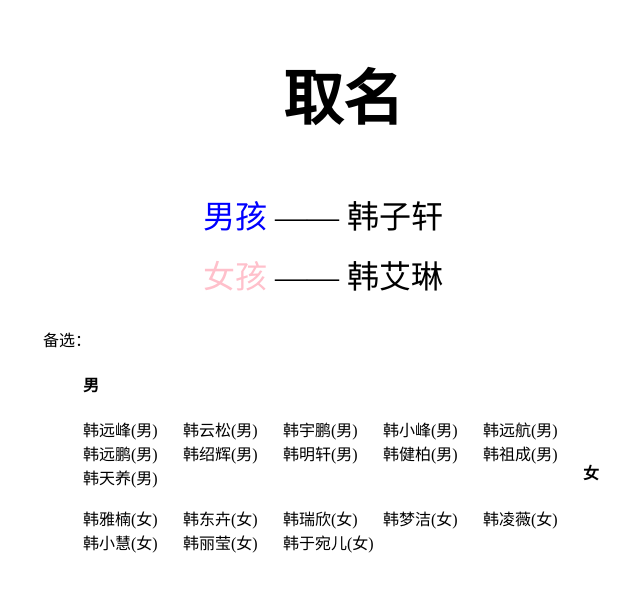
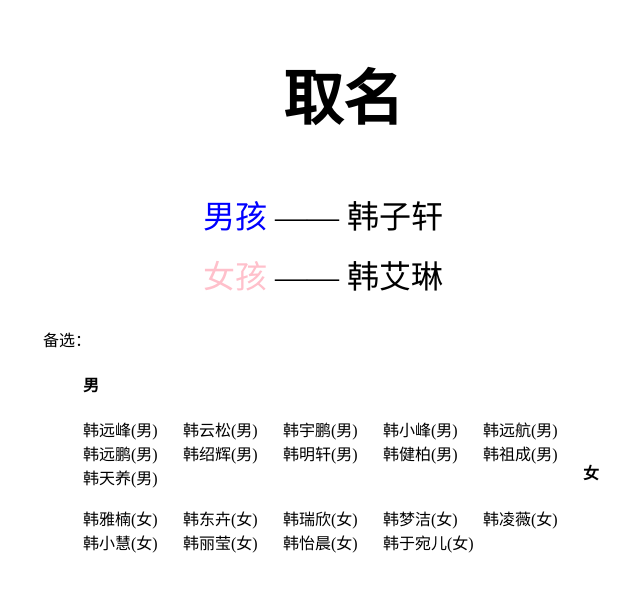
Before and after one commit to yubiaobin/yubiaobin.github.io, a Jekyll site: the page docs/name.html, which Jekyll copies as it is, in a window 1280 px wide. Shown: the top 592 px of the page, without its empty margins (297-937 px from the left). Built offline with Jekyll 4.4.1, drawn with Linux system fonts in a browser that asks for light colours; comment, search, counter and statistics services are not loaded.

Commit message:
add another girl name

```diff
--- a/docs/name.html
+++ b/docs/name.html
@@ -75,6 +75,7 @@
             <li>韩凌薇(女)</li>
             <li>韩小慧(女)</li>
             <li>韩丽莹(女)</li>
+            <li>韩怡晨(女)</li>
             <li>韩于宛儿(女)</li>
         </ul>
     </div>
```
